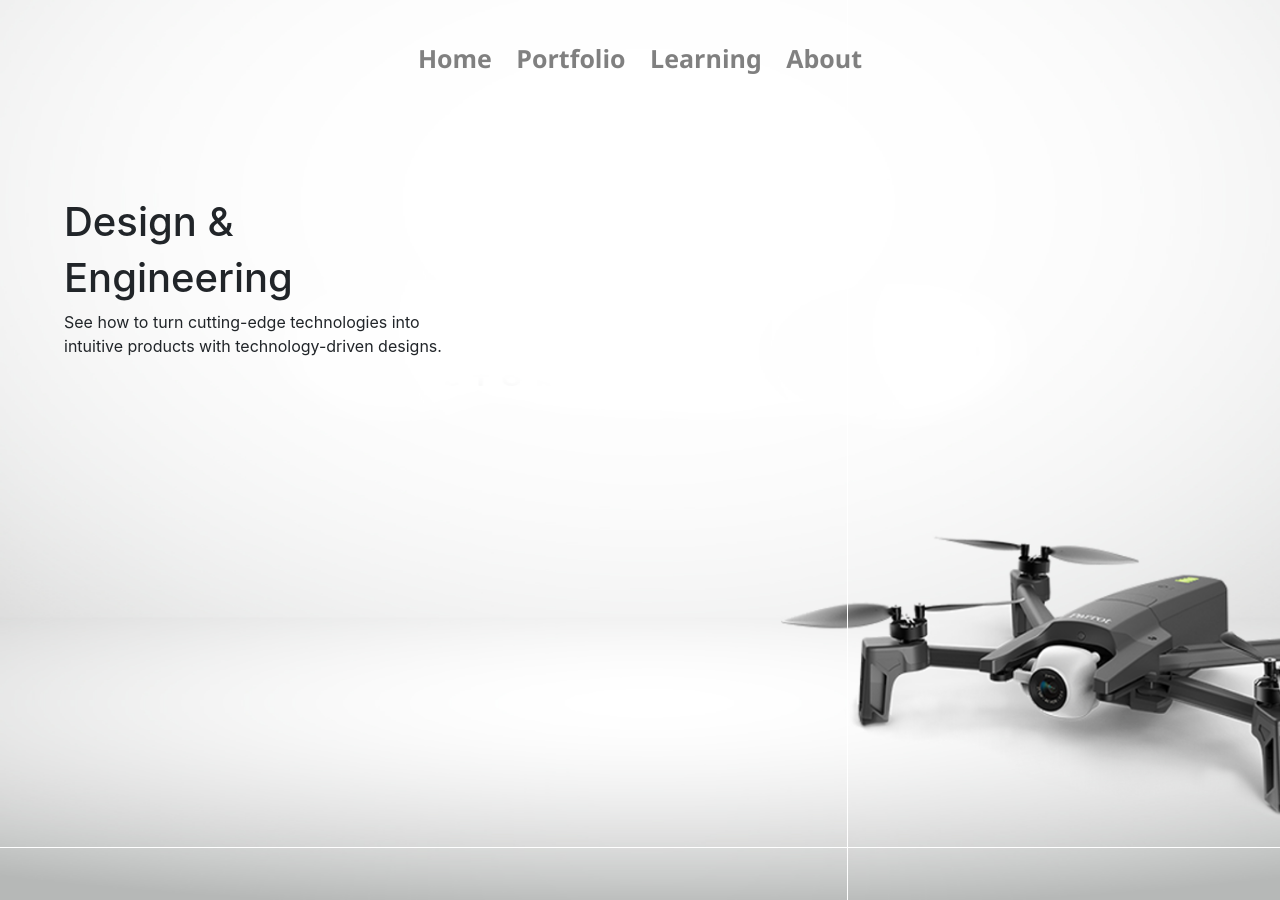
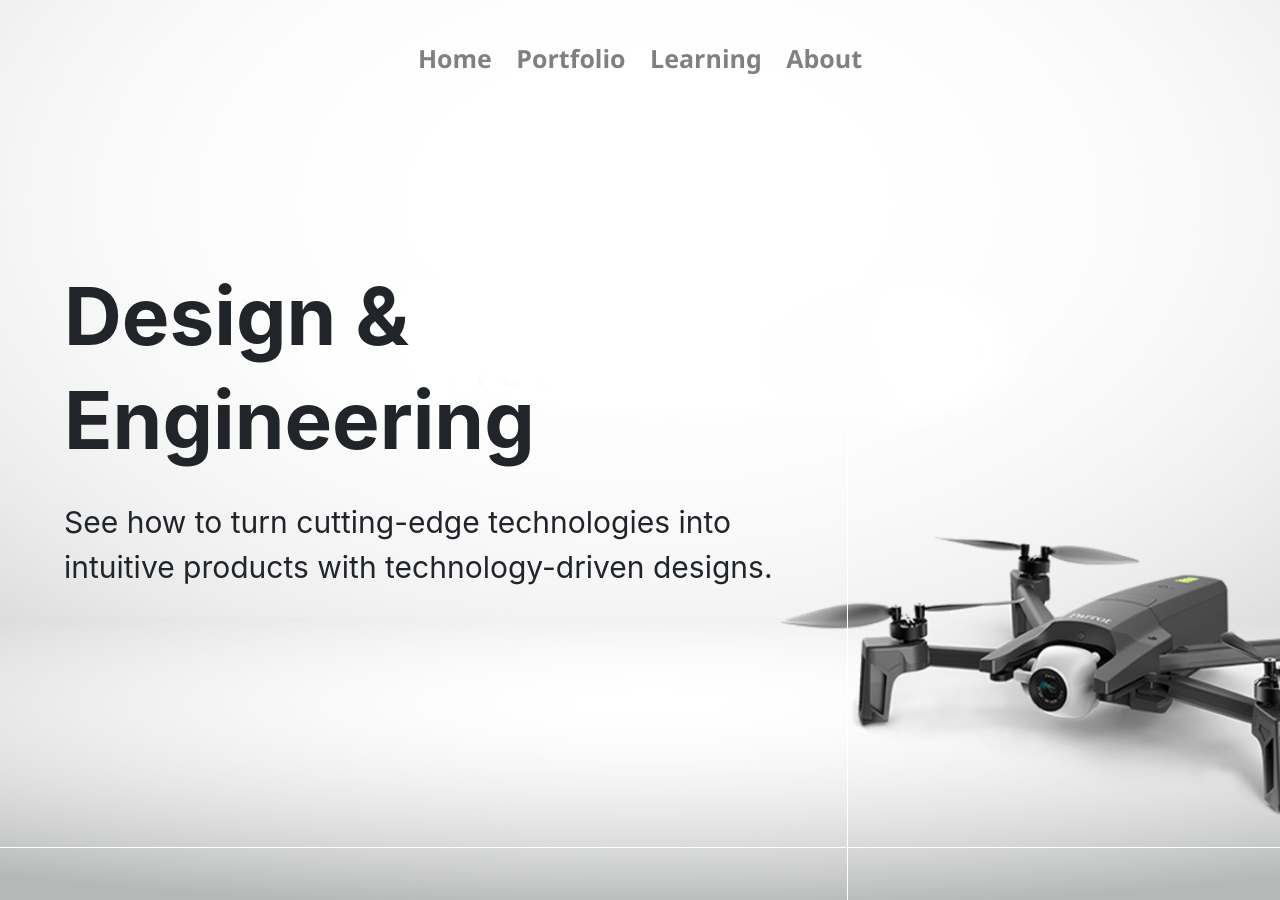
Before and after one commit to WilsonColin/WilsonColin.github.io, a Jekyll site: the page built from index.html, in a window 1280 px wide. Built offline with Jekyll 4.4.1, drawn with Linux system fonts in a browser that asks for light colours.

Commit message:
fix layout Index + Broken Submarine link

```diff
--- a/Projects.html
+++ b/Projects.html
@@ -10,10 +10,10 @@ title: Projects
         <li><a href="About.html">About</a></li>
     </ul>
 
-    <div class="container-fluid" style="padding-top: 30px;">
+    <div class="container-fluid" style="margin: 30px 10px 30px 10px;">
         <div class="row">
             <div class="col-sm-7" style="padding: 5px;">
-                <a href="{% _Projects/about.md %}">
+                <a href="_Projects/about.html">
                     <img src="images/Submarine.jpg" alt="Submarine" width="100%">
                 </a>
             </div>
--- a/index.html
+++ b/index.html
@@ -12,7 +12,7 @@ title: index
   </ul>
 
   <div style="
-    margin-top: 110px;
+    margin-top: 180px;
     margin-left: 5%;">
       <h1>Design &amp;</h1>
       <h1> Engineering </h1>
--- a/style.scss
+++ b/style.scss
@@ -7,6 +7,16 @@
 body, html {
   height: 100%;
   margin: 0;
+}
+
+h1{
+  font-size: 80px;
+  font-weight: 700;
+}
+
+p{
+  font-size: 30px;
+  margin-top: 2rem;
 }
 
 .button {
```
Also changed, not shown: _Projects/about.html (renamed from _Projects/about.md).
